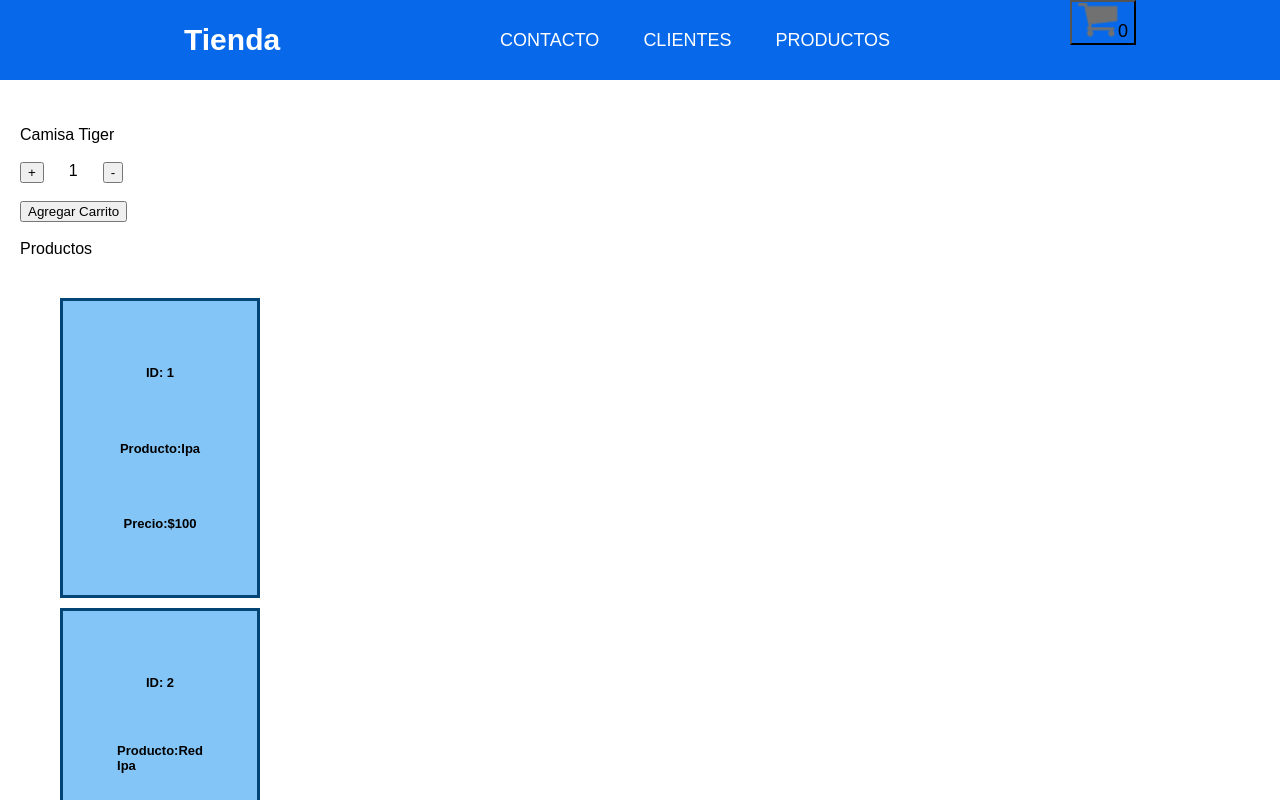
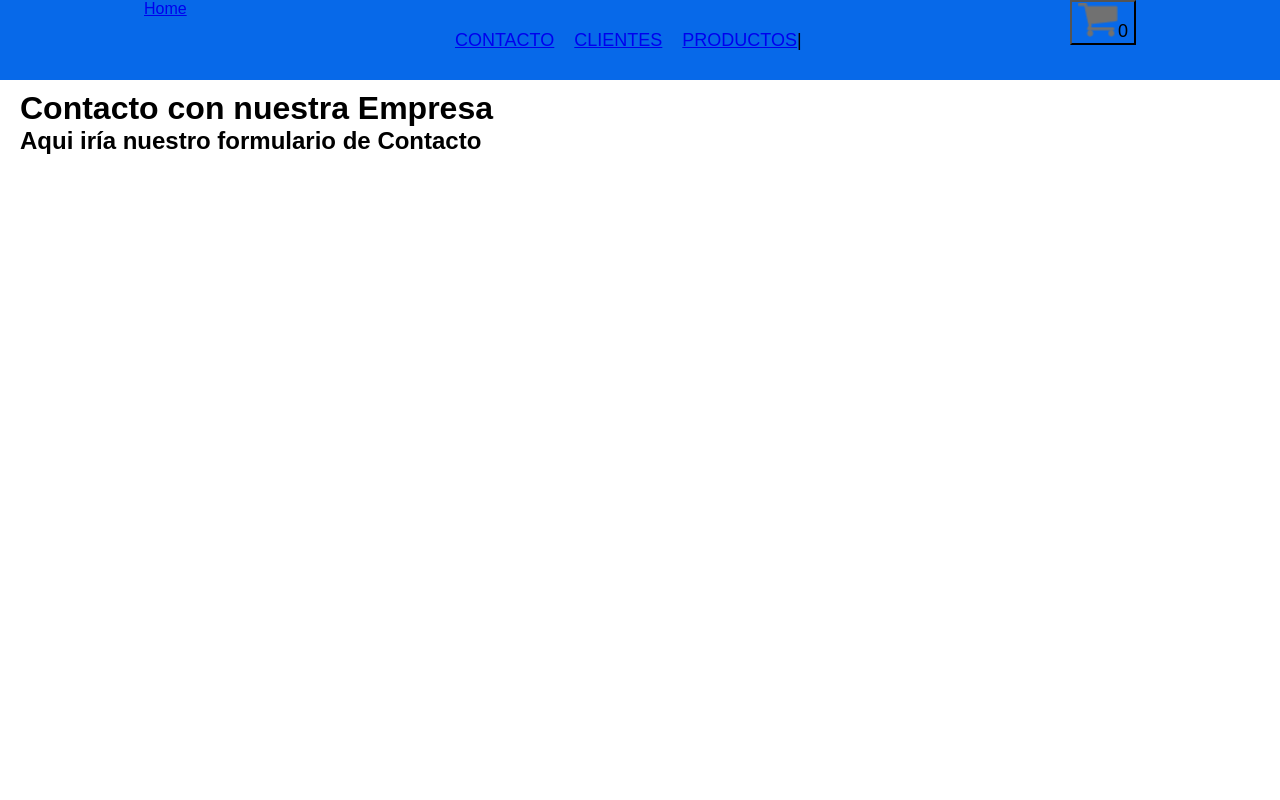
Before and after one commit to ecgalera/CarritoEduardoGalera, a React (Create React App) app in the folder ch-carrito-react/: page /contacto in a window 1280 px wide. Shown: the top 800 px of the page. Built offline with nearby package versions, Linux system fonts and the light colour scheme.

Commit message:
Commit con Routing

```diff
--- a/ch-carrito-react/package.json
+++ b/ch-carrito-react/package.json
@@ -8,6 +8,7 @@
     "@testing-library/user-event": "^12.8.3",
     "react": "^17.0.2",
     "react-dom": "^17.0.2",
+    "react-router-dom": "^6.2.1",
     "react-scripts": "4.0.3",
     "web-vitals": "^1.1.2"
   },
--- a/ch-carrito-react/src/App.js
+++ b/ch-carrito-react/src/App.js
@@ -1,10 +1,12 @@
 
 import React from 'react';
 import './App.css';
+import { BrowserRouter, Route, Routes } from 'react-router-dom';
 import NavBar from './components/NavBar';
-import ItemListContainer from './components/ItemListContainer';
-import ItemCount from "./components/ItemCount"
+import Clientes from './components/Clientes';
 import ItemDetailContainer from './components/ItemDetailContainer';
+import Contacto from './components/Contacto';
+import Home from "./components/Home"
 
 
 
@@ -16,7 +18,7 @@ function App() {
 
    <div className="App">
 
-        <NavBar/>
+        {/* <NavBar/>
         <br></br>
 
         <br></br>
@@ -26,7 +28,23 @@ function App() {
          <ItemListContainer/>
          <br></br>
          <br></br>
-         <ItemDetailContainer></ItemDetailContainer>
+         <ItemDetailContainer></ItemDetailContainer> */}
+        <BrowserRouter>
+               <NavBar></NavBar>
+          <Routes>
+
+            <Route path="/" element={<Home />} />
+            <Route path="/contacto" element={<Contacto />} />
+            <Route path="/productos" element={<ItemDetailContainer />} />
+            <Route path="/clientes" element={<Clientes />} />
+            <Route path="/home" element={<Home />} />
+
+
+        </Routes>
+      </BrowserRouter>
+
+
+
 
 
     </div>
--- /dev/null
+++ b/ch-carrito-react/src/components/Clientes.js
@@ -0,0 +1,12 @@
+import React from 'react'
+
+const Clientes = () => {
+    return (
+        <div>
+            <h1>Clientes</h1>
+            <h2>Aqui Agregaría un formulario de resgistro de clientes</h2>
+        </div>
+    )
+}
+
+export default Clientes
--- /dev/null
+++ b/ch-carrito-react/src/components/Contacto.js
@@ -0,0 +1,12 @@
+import React from 'react'
+
+const Contacto = () => {
+    return (
+        <div>
+            <h1>Contacto con nuestra Empresa</h1>
+            <h2>Aqui iría nuestro formulario de Contacto</h2>
+        </div>
+    )
+}
+
+export default Contacto
--- /dev/null
+++ b/ch-carrito-react/src/components/Home.js
@@ -0,0 +1,13 @@
+import React from 'react'
+import ItemListContainer from './ItemListContainer'
+
+const Home = () => {
+    return (
+        <div>
+            <h1>Esta es mi Home</h1>
+            <ItemListContainer/>
+        </div>
+    )
+}
+
+export default Home
--- a/ch-carrito-react/src/components/ItemDetailContainer.js
+++ b/ch-carrito-react/src/components/ItemDetailContainer.js
@@ -1,5 +1,5 @@
 import React from 'react'
-import { useEffect, useState } from 'react'
+import { useEffect, useState } from 'react';
 import ItemDetail from './ItemDetail'
 
 const ItemDetailContainer = () => {
@@ -39,6 +39,7 @@ const ItemDetailContainer = () => {
                     <h1>Estoy creando un ItemDetailContainer</h1>
 
                     <ItemDetail producto={producto}/>
+
                 </div>
             )
 }
--- a/ch-carrito-react/src/components/NavBar.js
+++ b/ch-carrito-react/src/components/NavBar.js
@@ -1,4 +1,5 @@
 import React from "react";
+import { Link } from 'react-router-dom';
 import CartWidget from "./CartWidget";
 
 // const navToggle = document.querySelector(".nav-toggle")
@@ -21,28 +22,17 @@ const NavBar = ()=>{
         <div>
         <header className='header'>
             <nav className='nav'>
-                <a href = "https://reactjs.org" className="logo nav-link">Tienda</a>
+                 <Link to="home">Home</Link>
 
                 <ul className='nav-menu'>
                     <li className='nav-menu-item '>
-                        <a className="nav-menu-link nav-link nav-menu-link_active"
-                        href="https://reactjs.org"
-                        target="_blank"
-                        rel="noopener noreferrer">Contacto
-                        </a>
+                        <Link to="contacto">Contacto</Link>
                     </li>
                     <li className='nav-menu-item '>
-                        <a className="nav-menu-link nav-link nav-menu-link_active"
-                        href="https://reactjs.org"
-                        target="_blank" rel="noopener noreferrer">Clientes
-                        </a>
+                    <Link to="clientes">clientes</Link>
                     </li>
                         <li className='nav-menu-item '>
-                        <a className="nav-menu-link nav-link nav-menu-link_active"
-                        href="https://reactjs.org"
-                        target="_blank"
-                        rel="noopener noreferrer">Productos
-                        </a>
+                        <Link to="productos">Productos</Link>|
                     </li>
                 </ul>
 
```
Also changed, not shown: 1 other file (tests, documents, lock files or other folders).
